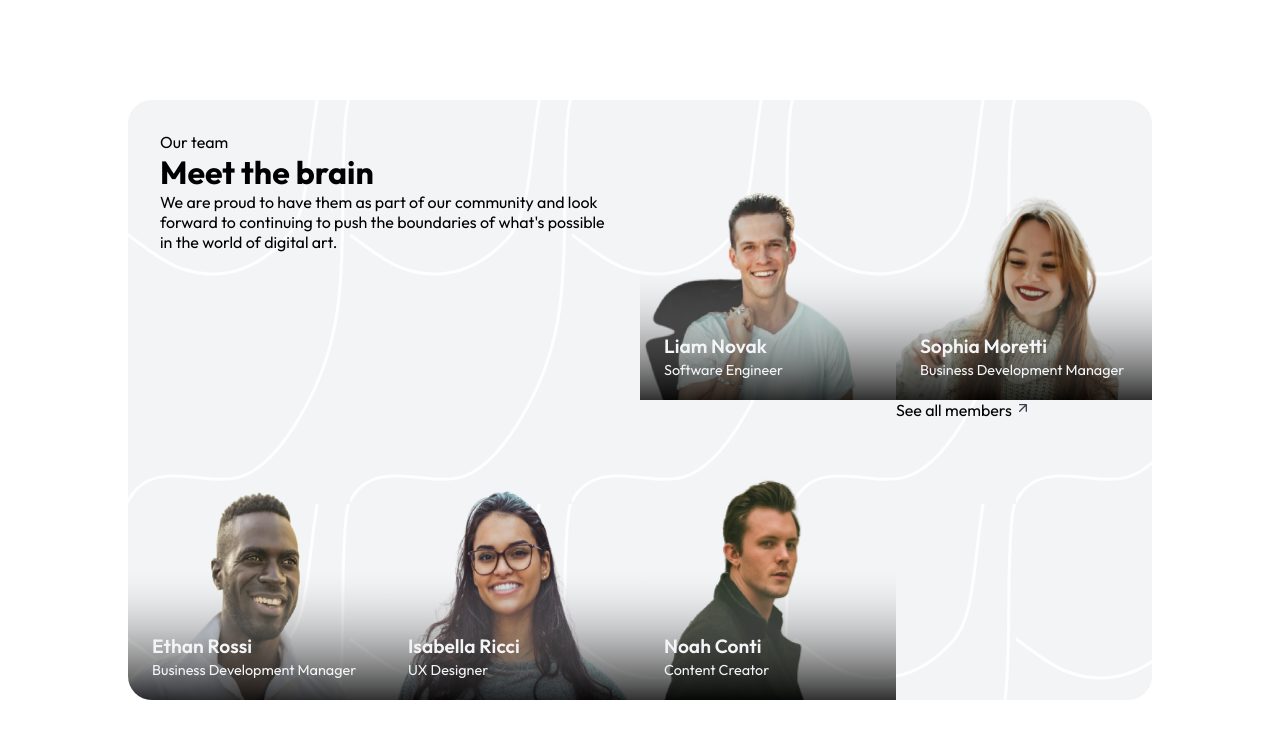
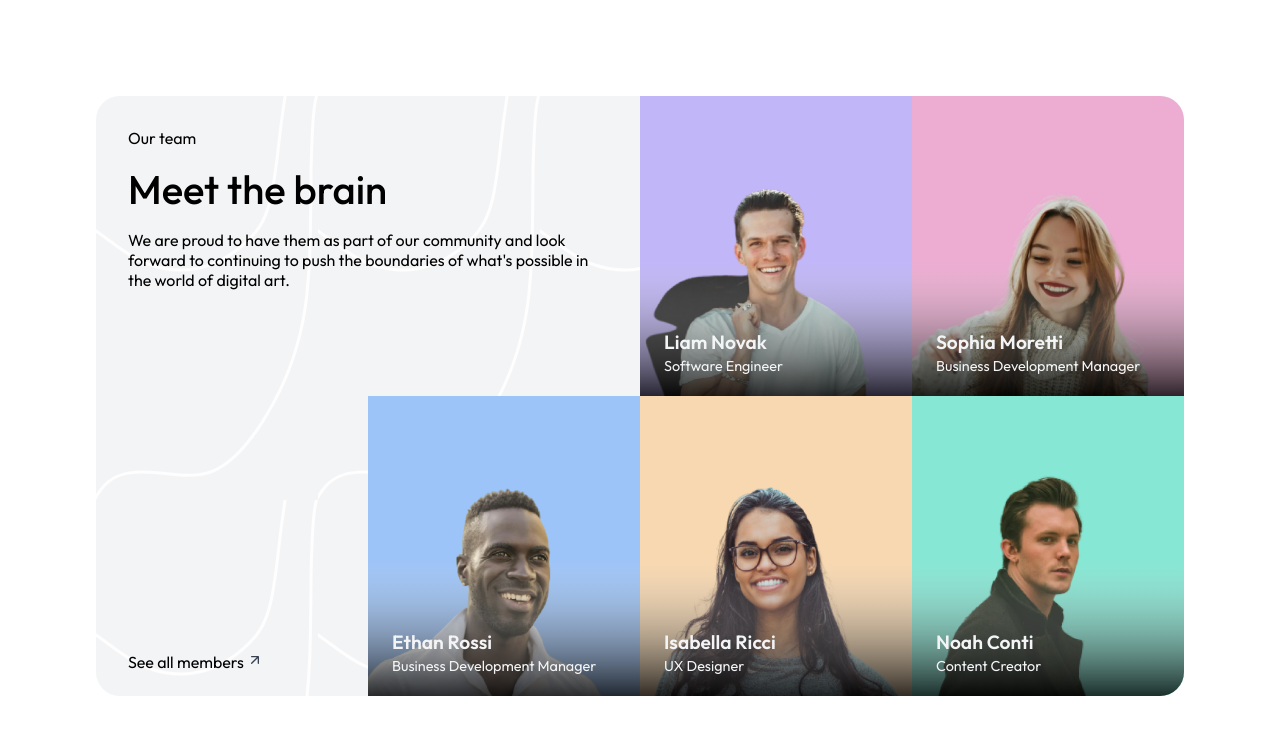
Before and after one commit to sasamir10/Team-Layout-with-Grid, a plain HTML site: page index.html in a window 1280 px wide. Drawn offline with Linux system fonts and the light colour scheme.

Commit message:
Update style.css

```diff
--- a/style.css
+++ b/style.css
@@ -6,24 +6,38 @@
 }
 
 body{
+    height: auto;
     display: flex;
-    height: 100vh;
     align-items: center;
     justify-content: center;
-
+    padding: 6rem;
 }
 
 .container{
     background-color: #F3F4F6;
     background-image: url("resources/Background_decor.svg");
-    width: 80%;
+    width: 100%;
     height: auto;
     border-radius: 1.5rem;
     overflow: hidden;
-    /* grid layout */
     display: grid;
     grid-template-columns: 1fr 1fr 1fr 1fr;
     grid-template-rows: 1fr 1fr;
+}
+
+.top{
+    margin: 2rem;
+    grid-area: 1 / 1 / 2 / 3;
+}
+
+.top p{
+    margin-bottom: 1rem;
+}
+
+.top h1{
+    font-size: 2.5rem;
+    font-weight: 500;
+    margin-bottom: 1rem;
 }
 
 .content{
@@ -37,8 +51,6 @@ body{
     height: 90%;
     position: absolute;
     bottom: 0;
-
-
 }
 
 .gradient{
@@ -58,7 +70,6 @@ body{
 .name{
     font-size: 1.2rem;
     font-weight: 600;
-
 }
 
 .career{
@@ -66,65 +77,41 @@ body{
     font-weight: 400;
 }
 
-.top{
-    margin: 2rem;
-    grid-column: 1 / 3;
-    grid-row: 1 / 2;
+.content:nth-child(2) {
+    background-color: #C1B6F8;
 }
 
-.team{
-    color: #263FA9;
-    margin-bottom: 1rem;
-}
-
-.head{
-    font-size: 2.5rem;
-    font-weight: 500;
-    margin-bottom: 1rem;
-}
-
-
-.content1{
-    background-color: #C1B6F8;
-
-}
-
-.content2{
+.content:nth-child(3) {
     background-color: #EDACD2;
 }
 
-.content3{
+.content:nth-child(4) {
     background-color: #9DC4F8
 }
 
-.content4{
+.content:nth-child(5) {
     background-color: #F8D8B0;
 }
 
-.content5{
+.content:nth-child(6) {
     background-color: #86E7D4;
 }
 
-.content6{
-    grid-column: 1 / 2;
-    grid-row: 2 / 3;
+.content:nth-child(7) {
+    grid-area: 2 / 1 / 3/ 2;
+    font-size: 1rem;
+    font-family: 500;
     padding-left: 2rem;
     padding-top: 16rem;
-    font-size: 1rem;
-    font-family: 500;
 }
 
-/* mobile DESIGN */
-@media (max-width: 412px) {
+@media (max-width: 375px) {
     body{
-        height: auto;
+        padding: 1rem;
     }
-
     .container{
         display: flex;
         flex-direction: column;
-        margin-top: 1rem;
+        width: 100%;
     }
-
-
 }
```
